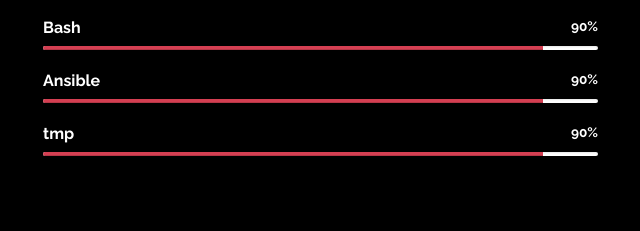
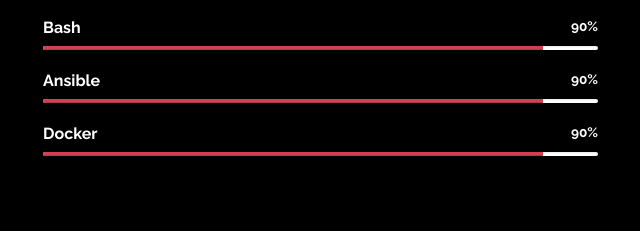
Before and after one commit to JonmarCorpuz/JonmarCorpuz.github.io, a plain HTML site: page index.html in a window 1280 px wide. Shown: the part 1987-2218 px from the top of the page, 27-667 px from the left. Drawn offline with Linux system fonts and the light colour scheme.

Commit message:
Update index.html

```diff
--- a/index.html
+++ b/index.html
@@ -151,7 +151,7 @@
 							<div class="progress">
 								<div class="progress-bar progress-bar-danger" role="progressbar" aria-valuenow="60" aria-valuemin="0" aria-valuemax="100" style="width: 90%;"></div>
 							</div>
-						<span>tmp <small>90%</small></span>
+						<span>Docker <small>90%</small></span>
 							<div class="progress">
 								<div class="progress-bar progress-bar-danger" role="progressbar" aria-valuenow="60" aria-valuemin="0" aria-valuemax="100" style="width: 90%;"></div>
 							</div>
```
